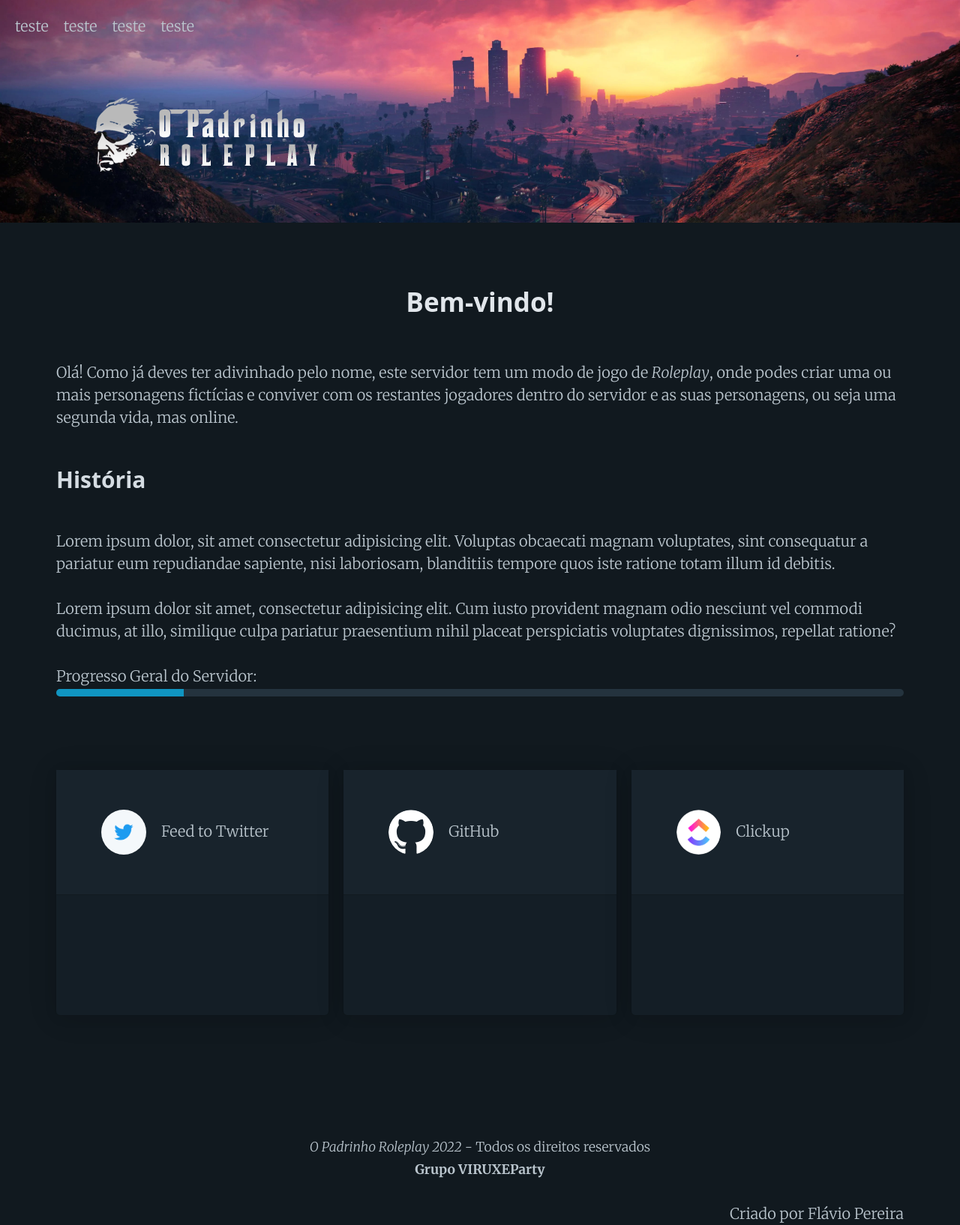
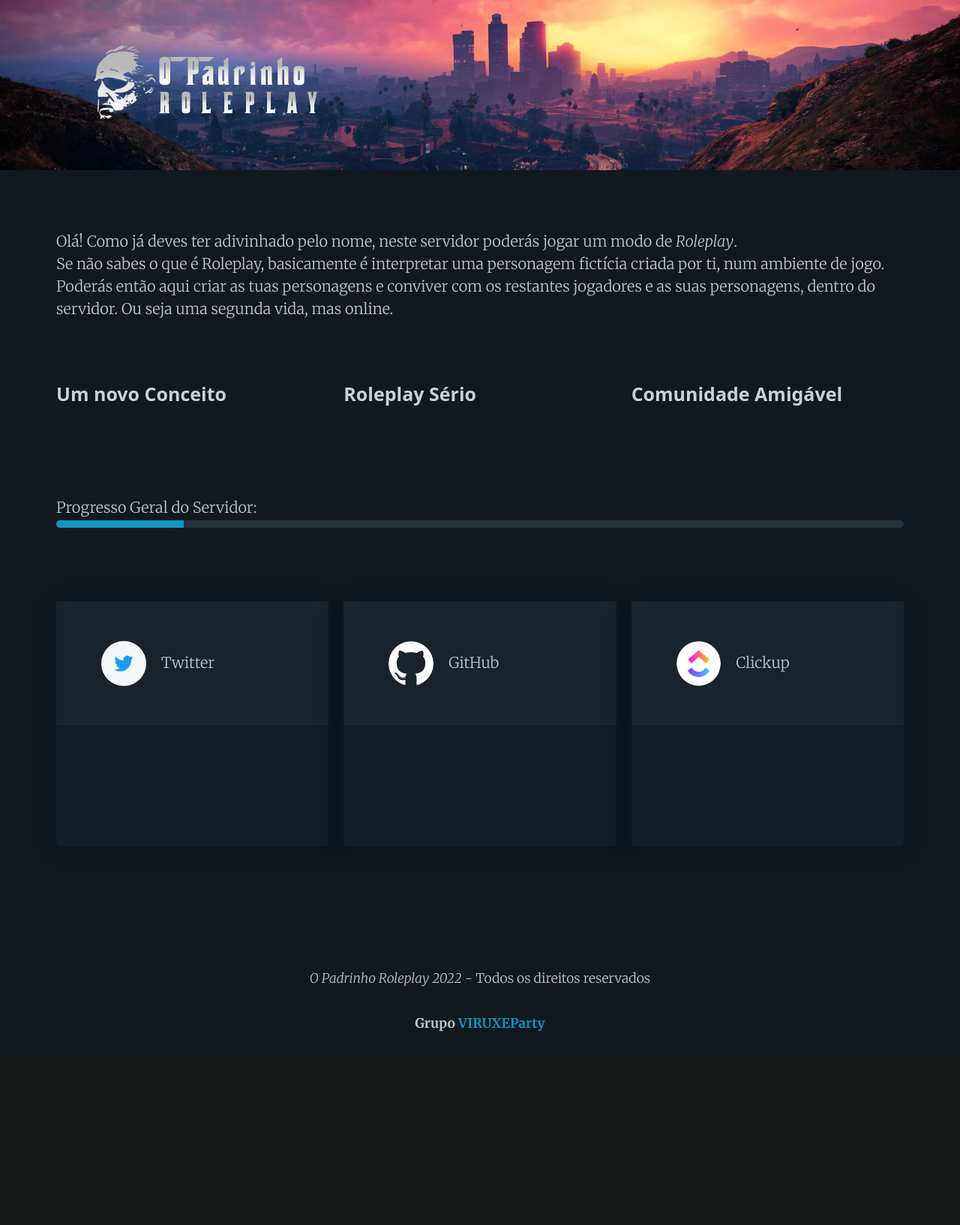
Before and after one commit to VIRUXEParty/web-opadrinhoroleplay, a PHP site: page / in a window 1280 px wide. Shown: the whole page at 75% size. After the commit the page ends 1376 px from the top, so only its background shows below. Run offline with PHP 8.4, Linux system fonts and the light colour scheme.

Commit message:
fix tripled

```diff
--- a/index.php
+++ b/index.php
@@ -1,9 +1,14 @@
+<?php
+// include_once('twitter-feed.php');
+?>
+
 <!DOCTYPE html>
 <html lang="pt-pt" data-theme="dark">
 
 <head>
 	<meta charset="utf-8">
 	<meta name="viewport" content="width=device-width, initial-scale=1">
+
 	<link rel="preconnect" href="https://fonts.googleapis.com">
 	<link rel="preconnect" href="https://fonts.gstatic.com" crossorigin>
 	<link href="https://fonts.googleapis.com/css2?family=Merriweather:ital,wght@0,300;0,700;1,300&display=swap" rel="stylesheet">
@@ -14,37 +19,69 @@
 
 <body>
 	<div class="hero">
-		<nav class="container-fluid">
+		<!-- <nav class="container-fluid">
 			<ul>
-				<li>teste</li>
-				<li>teste</li>
-				<li>teste</li>
-				<li>teste</li>
+				<li>
+					<details role="list" dir="rtl">
+						<summary aria-haspopup="listbox" role="link" class="contrast">Theme</summary>
+						<ul role="listbox">
+							<li><a href="#" data-theme-switcher="auto">Auto</a></li>
+							<li><a href="#" data-theme-switcher="light">Light</a></li>
+							<li><a href="#" data-theme-switcher="dark">Dark</a></li>
+						</ul>
+					</details>
+				</li>
+				<li>
+					<details role="list" dir="rtl">
+						<summary aria-haspopup="listbox" role="link" class="contrast">Examples</summary>
+						<ul role="listbox">
+							<li><a href="../preview/">Preview</a></li>
+							<li><a href="../preview-rtl/">Right-to-left</a></li>
+							<li><a href="../classless/">Class-less</a></li>
+							<li><a href="../basic-template/">Basic template</a></li>
+							<li><a href="../company/">Company</a></li>
+							<li><a href="../google-amp/">Google Amp</a></li>
+							<li><a href="../sign-in/">Sign in</a></li>
+							<li><a href="../bootstrap-grid/">Bootstrap grid</a></li>
+						</ul>
+					</details>
+				</li>
 			</ul>
-		</nav>
+		</nav> -->
 		<header class="container">
 			<img id="logo" src="img/logotext.png" alt="">
 
 		</header>
 	</div>
 	<main class="container">
-		<h2 style="text-align: center;">Bem-vindo!</h2>
-		<p>Olá! Como já deves ter adivinhado pelo nome, este servidor tem um modo de jogo de <i>Roleplay</i>, onde podes criar uma ou mais personagens fictícias e conviver com os restantes jogadores dentro do servidor e as suas personagens, ou seja uma segunda vida, mas online. </p>
-		<h3>História</h3>
-		<p>
-			Lorem ipsum dolor, sit amet consectetur adipisicing elit. Voluptas obcaecati magnam voluptates, sint consequatur a pariatur eum repudiandae sapiente, nisi laboriosam, blanditiis tempore quos iste ratione totam illum id debitis.
-		</p>
-		<p>
-			Lorem ipsum dolor sit amet, consectetur adipisicing elit. Cum iusto provident magnam odio nesciunt vel commodi ducimus, at illo, similique culpa pariatur praesentium nihil placeat perspiciatis voluptates dignissimos, repellat ratione?
-		</p>
-
+		<section>
+			Olá! Como já deves ter adivinhado pelo nome, neste servidor poderás jogar um modo de <i>Roleplay</i>.<br>
+			Se não sabes o que é Roleplay, basicamente é interpretar uma personagem fictícia criada por ti, num ambiente de jogo. Poderás então aqui criar as tuas personagens e conviver com os restantes jogadores e as suas personagens, dentro do servidor. Ou seja uma segunda vida, mas online.</p>
+		</section>
+		<section>
+			<div class="grid">
+				<div>
+					<h4>Um novo Conceito</h4>
+					<p></p>
+				</div>
+				<div>
+					<h4>Roleplay Sério</h4>
+					<p></p>
+				</div>
+				<div>
+					<h4>Comunidade Amigável</h4>
+					<p></p>
+				</div>
+			</div>
+		</section>
 		<span>Progresso Geral do Servidor:</span><progress value="15" max="100"></progress>
 		<div id="feeds" class="grid">
 			<article>
-				<header><img id="twitter" src="img/twitter.png" class="logo">Feed to Twitter</header>
+				<header><img src="img/twitter.png" class="logo">Twitter</header>
+				<?php ?>
 			</article>
 			<article>
-				<header><img id="github" src="img/github.png" class="logo">GitHub</header>
+				<header><img src="img/github.png" class="logo">GitHub</header>
 			</article>
 			<article>
 				<header><img src="img/clickup.png" class="logo">Clickup</header>
@@ -52,10 +89,8 @@
 		</div>
 	</main>
 	<footer class="container">
-		<small><i>O Padrinho Roleplay 2022</i> - Todos os direitos reservados</small>
-		<p><small><b>Grupo VIRUXEParty</b></small></p>
-		<span class="muted" style="float: right;">Criado por Flávio Pereira</span>
+		<p><small><i>O Padrinho Roleplay 2022</i> - Todos os direitos reservados</small></p>
+		<p><small><b>Grupo <a href="http://viruxe.party">VIRUXEParty</a></b></small></p>
 	</footer>
 </body>
-
 </html>
```
